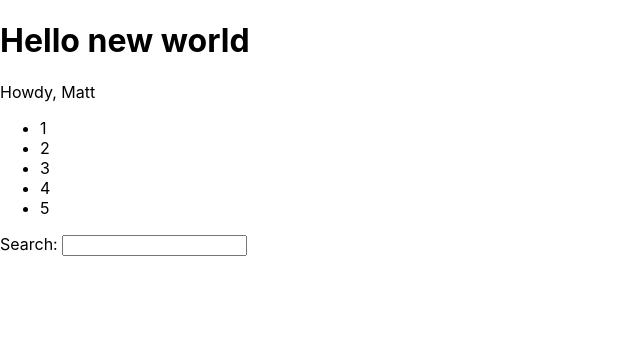
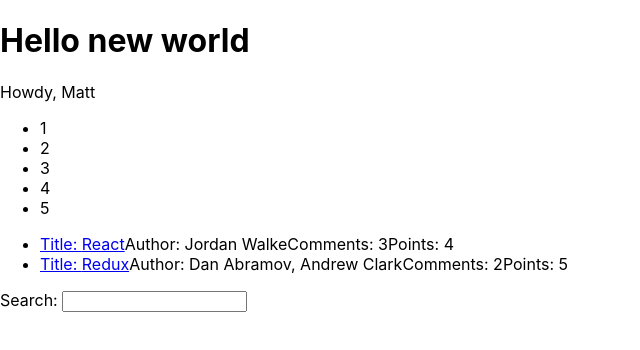
Before and after one commit to MattElks/hacker-stories, a React (Create React App) app: page / in a window 1280 px wide. Shown: the top 350 px of the page, without its empty margins (0-640 px from the left). Built offline with nearby package versions, Linux system fonts and the light colour scheme.

Commit message:
Update App.js

```diff
--- a/src/App.js
+++ b/src/App.js
@@ -10,6 +10,39 @@ const welcome = {
 const numArr = [1, 2, 3, 4, 5];
 const arrList = numArr.map((num) => <li>{num}</li>);
 
+const list = [
+  {
+    title: "React",
+    url: "https://reactjs.org/",
+    author: "Jordan Walke",
+    num_comments: 3,
+    points: 4,
+    objectID: 0,
+  },
+  {
+    title: "Redux",
+    url: "https://redux.js.org/",
+    author: "Dan Abramov, Andrew Clark",
+    num_comments: 2,
+    points: 5,
+    objectID: 1,
+  },
+];
+
+//map > foreach(obj) => title
+const bookInfo = list.map((obj) => {
+  return (
+    <li key={obj.objectID}>
+      <span>
+        <a href={obj.url}>Title: {obj.title}</a>
+      </span>
+      <span>Author: {obj.author}</span>
+      <span>Comments: {obj.num_comments}</span>
+      <span>Points: {obj.points}</span>
+    </li>
+  );
+});
+
 function getTitle(title) {
   return title;
 }
@@ -20,6 +53,7 @@ function App() {
       <h1>{getTitle(title)}</h1>
       <p>{welcome.message + welcome.name}</p>
       <ul>{arrList}</ul>
+      <ul>{bookInfo}</ul>
       <label htmlFor="search">Search: </label>
       <input id="input" type="text" />
     </div>
```
